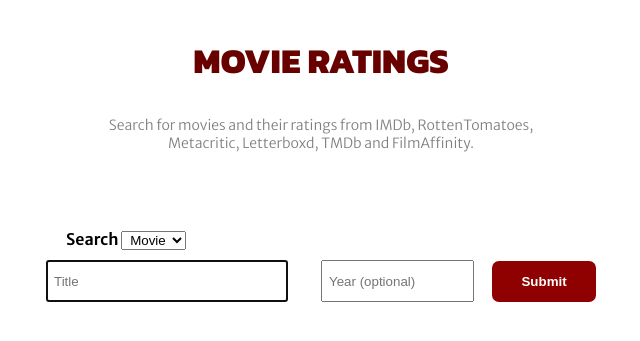
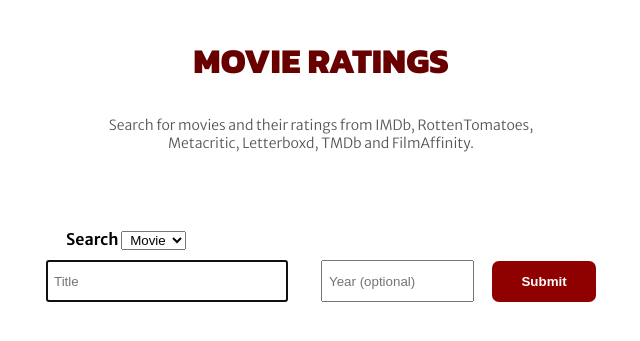
Before and after one commit to lugrao/movie_ratings, a Flask app: page / in a window 1280 px wide. Shown: the top 341 px of the page, without its empty margins (319-959 px from the left). Run offline with Flask 2, Linux system fonts and the light colour scheme.

Commit message:
change site description color for contrast issues

```diff
--- a/static/styles.css
+++ b/static/styles.css
@@ -67,7 +67,7 @@ hr {
 
 .site-description {
   font-size: 14px;
-  color: gray;
+  color: #555555;
   max-width: 450px;
   margin: 0 auto;
   padding-bottom: 30px;
```
